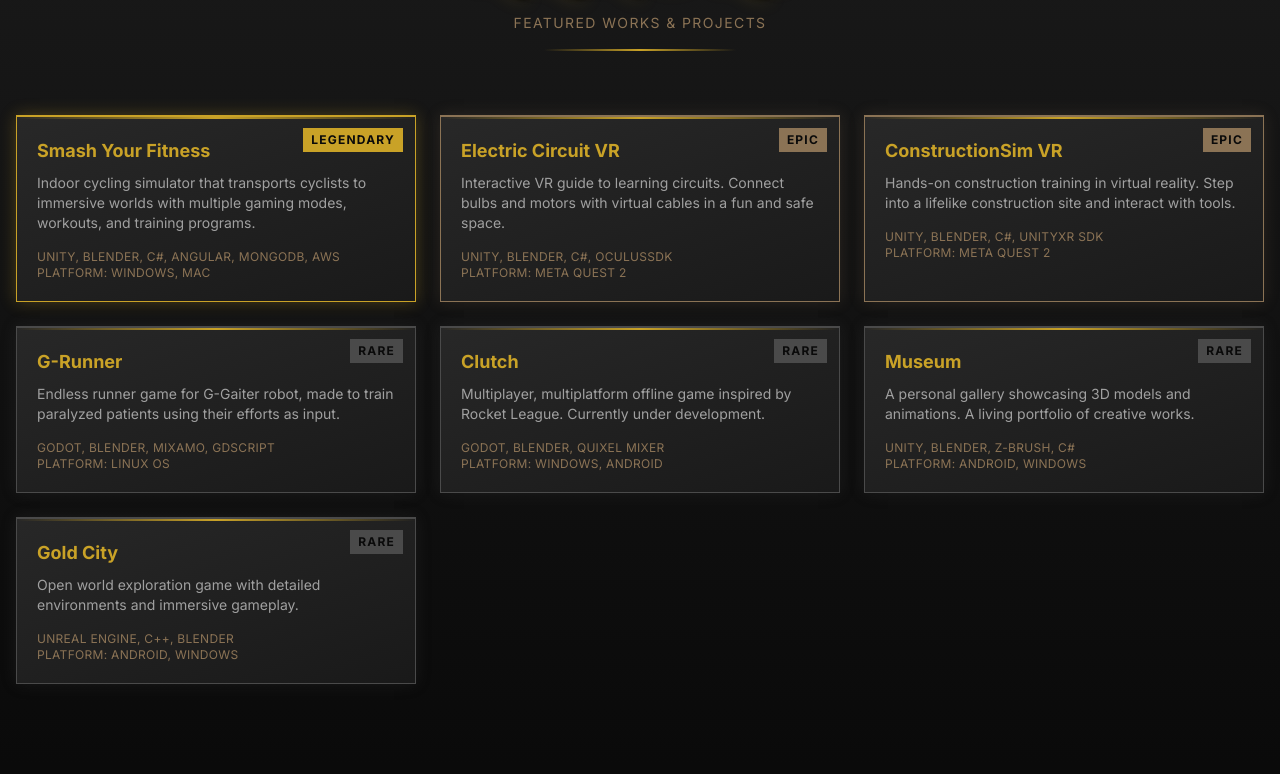
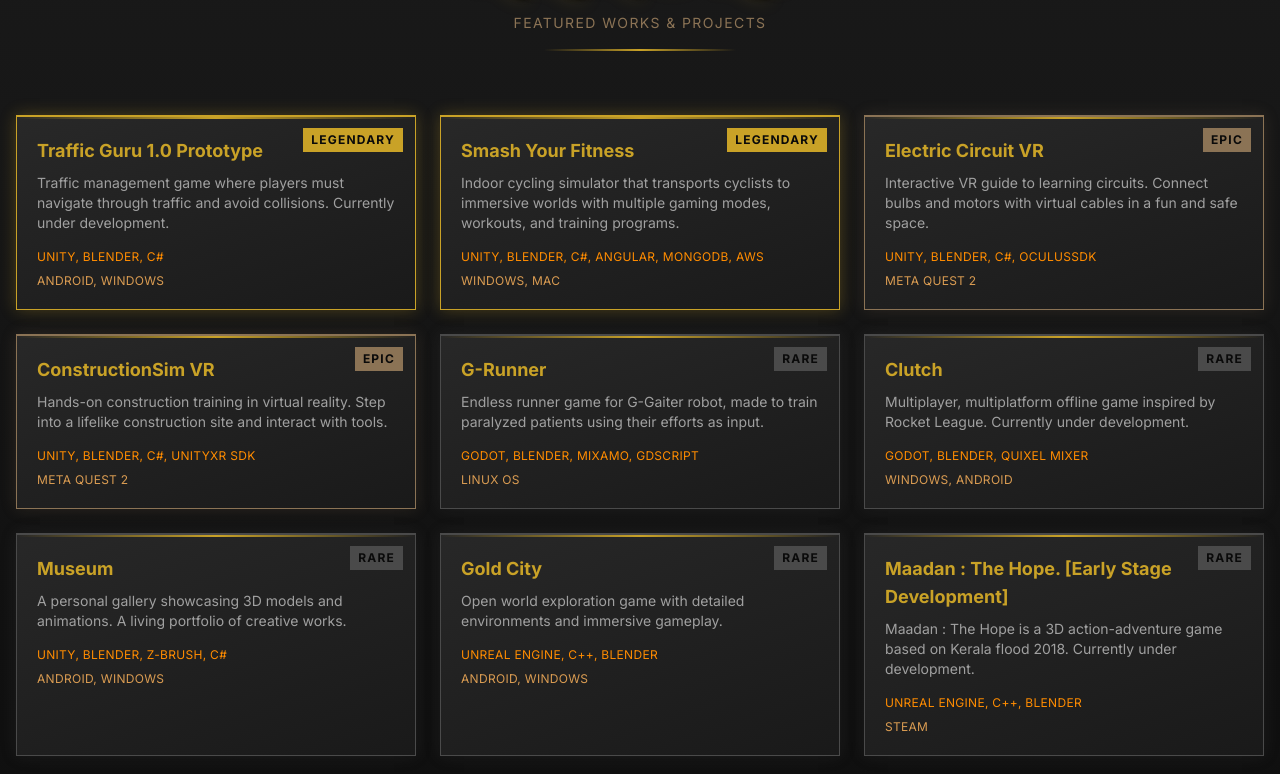
Before and after one commit to robypk/PortFolio, a Next.js app: page / in a window 1280 px wide. Shown: the part 2023-2797 px from the top of the page. Built offline with nearby package versions, Linux system fonts and the light colour scheme.

Commit message:
New Projects Added

```diff
--- a/app/Components/HeroSection.tsx
+++ b/app/Components/HeroSection.tsx
@@ -99,9 +99,10 @@
            {/* Image Container */}
            <div className="relative w-full h-full rounded-full overflow-hidden border-4 border-[#c9a227] shadow-[0_0_50px_rgba(201,162,39,0.3)]">
              <Image
-               src={getBasePath("/Roby_Pic.jpg")}
+               src={getBasePath("/Roby_Pic.png")}
                alt="Roby"
-               fill
+               width={500}
+               height={500}
                className="object-cover"
                priority
              />
--- a/app/Components/Projects.tsx
+++ b/app/Components/Projects.tsx
@@ -5,6 +5,14 @@
 
 const Projects: React.FC<ProjectsProps> = ({}) => {
   const projects = [
+      {
+      URL: "_j_oSRICDvU",
+      Name: "Traffic Guru 1.0 Prototype",
+      Description: "Traffic management game where players must navigate through traffic and avoid collisions. Currently under development.",
+      Tools: "Unity, Blender, C#",
+      Platform: "Android, Windows",
+      rarity: "legendary"
+    },
     {
       URL: "o36ewIXd0Zk",
       Name: "Smash Your Fitness",
@@ -60,6 +68,25 @@
       Tools: "Unreal Engine, C++, Blender",
       Platform: "Android, Windows",
       rarity: "rare"
+    },
+    {
+      URL: "XUL2_0m8BJI",
+      Name: "Maadan : The Hope. [Early Stage Development]",
+      Description: "Maadan : The Hope is a 3D action-adventure game based on Kerala flood 2018. Currently under development.",
+      Tools: "Unreal Engine, C++, Blender",
+      Platform: "Steam",
+      rarity: "rare"
+    },
+  ];
+
+  const sideProjects = [
+ {
+      URL: "A9prTPHHjO0",
+      Name: "ROA Fashions",
+      Description: "Customize your own fashion with ROA Fashions. A unique fashion website with a unique design and user-friendly interface.",
+      Tools: "Next.js, Three.js, TypeScript, Tailwind CSS, AWS, MongoDB, Razorpay, Zoho Zeptomail, GoogleAuth, Prisma, Axios",
+      Platform: "Web",
+      rarity: "legendary"
     }
   ];
 
@@ -86,7 +113,30 @@
               URL={project.URL}
               Name={project.Name}
               Description={project.Description}
-              Tools={`${project.Tools}\nPlatform: ${project.Platform}`}
+              Tools={project.Tools}
+              Platform={project.Platform}
+              rarity={project.rarity}
+            />
+          ))}
+        </div>
+        <div className="text-center mt-16">
+          <h2 className="gow-header text-4xl md:text-6xl mb-4">
+            Side Quests
+          </h2>
+          <p className="text-sm uppercase tracking-widest" style={{ color: '#8b7355' }}>
+             3D Web Developments
+          </p>
+          <div className="gow-divider w-48 mx-auto mt-4" />
+        </div>
+        <div className="grid grid-cols-1 md:grid-cols-2 lg:grid-cols-3 gap-6">
+          {sideProjects.map((project, index) => (
+            <VideoCard
+              key={index}
+              URL={project.URL}
+              Name={project.Name}
+              Description={project.Description}
+              Tools={project.Tools}
+              Platform={project.Platform}
               rarity={project.rarity}
             />
           ))}
--- a/app/Components/VideoCard.tsx
+++ b/app/Components/VideoCard.tsx
@@ -6,10 +6,11 @@
   Name: string;
   Description: string;
   Tools: string;
+  Platform: string;
   rarity?: string;
 }
 
-const VideoCard: React.FC<VideoCardProps> = ({ URL, Name, Description, Tools, rarity = "rare" }) => {
+const VideoCard: React.FC<VideoCardProps> = ({ URL, Name, Description, Tools, Platform, rarity = "rare" }) => {
   const getRarityStyles = () => {
     switch (rarity) {
       case "legendary":
@@ -57,10 +58,13 @@
         <p className="text-sm mb-4 line-clamp-3" style={{ color: '#a0a0a0' }}>
           {Description}
         </p>
-        <div className="text-xs uppercase tracking-wide" style={{ color: '#8b7355' }}>
+        <div className="text-xs uppercase tracking-wide " style={{ color: '#ff8c00ff' }}>
           {Tools.split('\n').map((line, i) => (
             <div key={i}>{line}</div>
           ))}
+          <div className="text-xs uppercase tracking-wide mt-2" style={{ color: '#da9c52ff' }}>
+            {Platform}
+          </div>
         </div>
       </div>
     </div>
```
Also changed, not shown: 1 other file (tests, documents, lock files or other folders).
